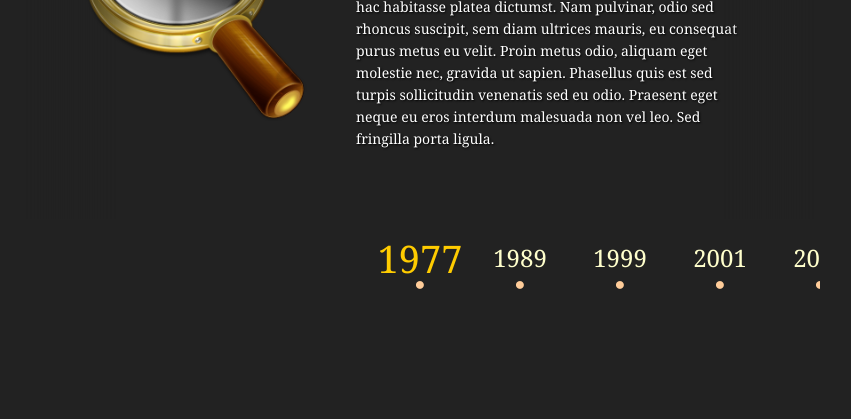
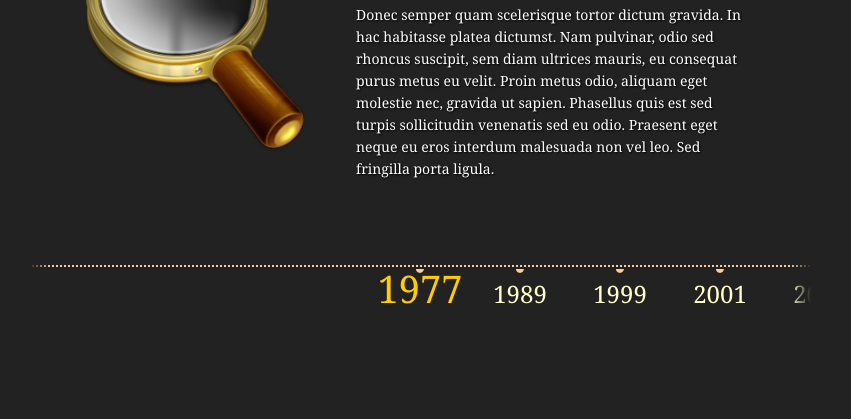
Before and after one commit to juanbrujo/jQuery-Timelinr, a plain HTML site: page functional.html in a window 1280 px wide. Shown: the part 761-1180 px from the top of the page, without its empty margins (220-1071 px from the left). Drawn offline with Linux system fonts and the light colour scheme.

Commit message:
style: styles for dates

```diff
--- a/css/style-functional.css
+++ b/css/style-functional.css
@@ -48,51 +48,62 @@ h1,h2,h4,h5,h6 {
     position: relative;
   }
 
-  /* Dates positioning styles */
-  .timelinr.dates-above {
-    background: url('../images/dot.gif') left 105px repeat-x;
+  .timelinr:after,
+  .timelinr:before {
+    content: '';
+    position: absolute;
+    top: 0;
+    left: 0;
+    width: 30px;
+    height: 100%;
+    background-color: #222;
+    background: linear-gradient(90deg,rgba(34, 34, 34, 1) 30%, rgba(34, 34, 34, 0) 100%);
   }
 
-  .timelinr.dates-below {
-    background: url('../images/dot.gif') left 45px repeat-x;
+  .timelinr:after {
+    left: auto;
+    right: 0;
+    background: linear-gradient(270deg,rgba(34, 34, 34, 1) 30%, rgba(34, 34, 34, 0) 100%);
   }
 
   .timelinr-dates {
     width: 800px;
-    height: 60px;
-    overflow: hidden;
+    height: 50px;
   }
 
-  /* Specific margins for dates position */
-  .dates-above .timelinr-dates {
-    margin-bottom: 20px;
-  }
-
-  .dates-below .timelinr-dates {
-    margin-top: 20px;
-  }
       .timelinr-dates li {
         list-style: none;
         float: left;
         width: 100px;
         height: 50px;
+        line-height: 50px;
         font-size: 24px;
         text-align: center;
-        background: url('../images/biggerdot.png') center bottom no-repeat;
+        background: url('../images/biggerdot.png') center 47px no-repeat;
       }
         .timelinr-dates a {
           line-height: 38px;
           padding-bottom: 10px;
         }
         .timelinr-dates .selected {
-              font-size: 38px;
+          font-size: 38px;
         }
 
     .timelinr-issues {
       width: 800px;
       height: 350px;
-      overflow: hidden;
+      padding: 20px 0;
+      background: url('../images/dot.gif') left top repeat-x;
     }
+
+    .dates-below .timelinr-issues {
+      background: url('../images/dot.gif') left bottom repeat-x;
+    }
+
+    .dates-below .timelinr-dates li {
+      background: url('../images/biggerdot.png') center -4px no-repeat;
+    }
+
       .timelinr-issues li {
         width: 800px;
         height: 350px;
@@ -100,7 +111,6 @@ h1,h2,h4,h5,h6 {
         float: left;
       }
         .timelinr-issues li.selected img {
-          -webkit-transform: scale(1.1,1.1);
           transform: scale(1.1,1.1);
         }
         .timelinr-issues li img {
@@ -124,22 +134,6 @@ h1,h2,h4,h5,h6 {
           text-shadow: #000 1px 1px 2px;
         }
 
-    .grad_left,
-    .grad_right {
-      width: 100px;
-      height: 350px;
-      position: absolute;
-      top: 0;
-    }
-      .grad_left {
-            left: 0;
-            background: url('../images/grad_left.png') repeat-y;
-      }
-      .grad_right {
-            right: 0;
-            background: url('../images/grad_right.png') repeat-y;
-      }
-
     .timelinr-next,
     .timelinr-prev {
       position: absolute;
@@ -151,7 +145,7 @@ h1,h2,h4,h5,h6 {
       background-position: 0 0;
       background-repeat: no-repeat;
       text-indent: -9999px;
-      overflow: hidden;
+      z-index: 1;
     }
       .timelinr-next:hover,
       .timelinr-prev:hover {
```
